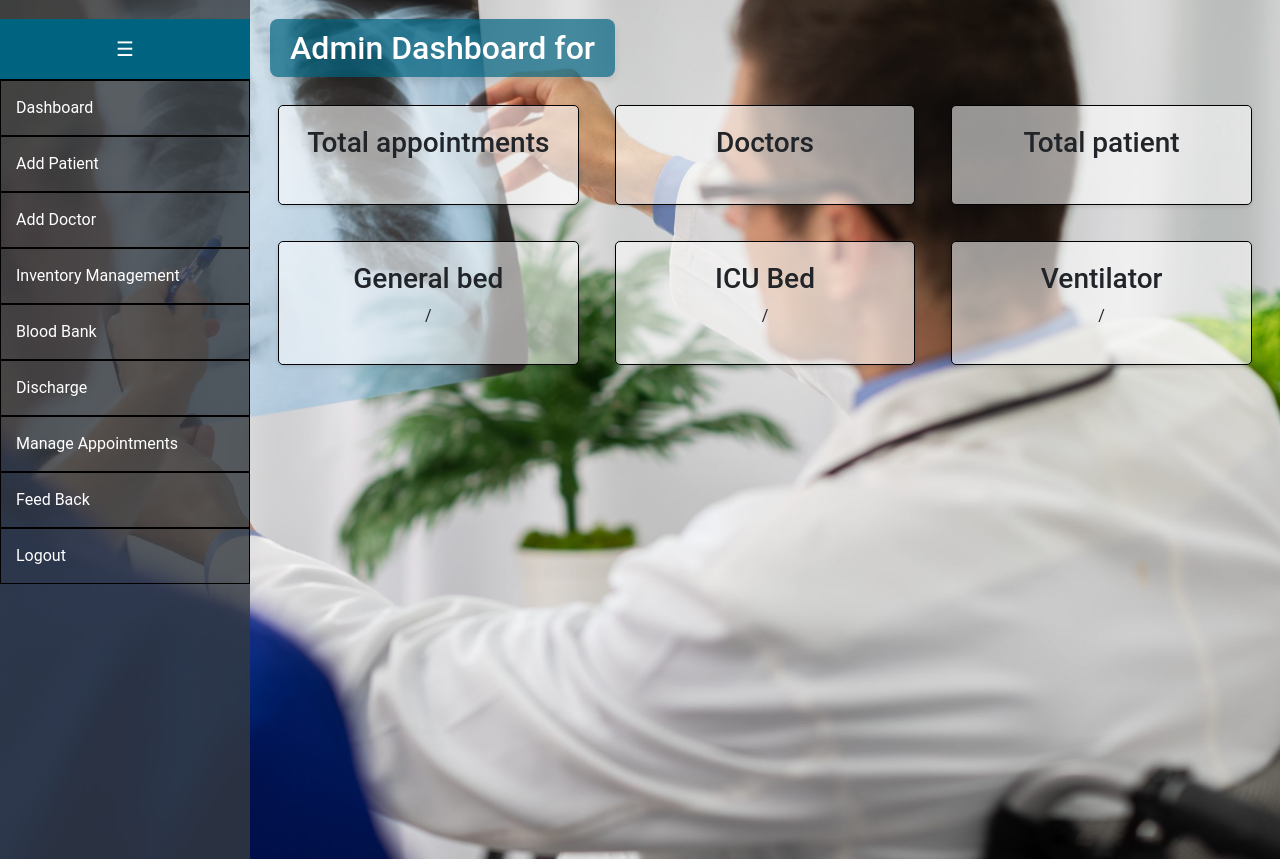
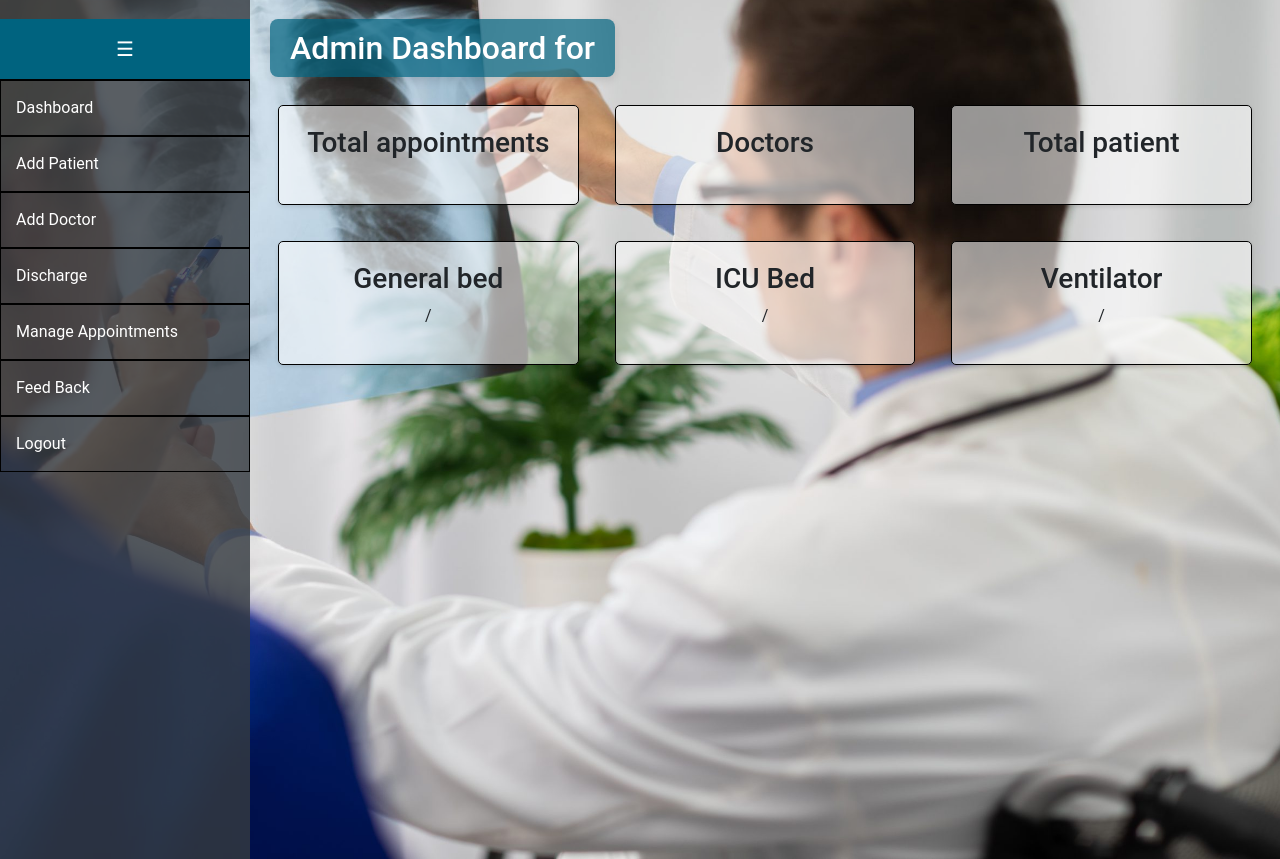
Before and after one commit to abhisek2004/Smart_hospital, a Flask app: template templates/admin_dashboard.html in a window 1280 px wide. Shown: the part 67-926 px from the top of the page. Run offline with Flask 3, Linux system fonts and the light colour scheme; the template is opened without the code that fills it, so the values that code supplies are empty; some libraries are stand-ins or nearby versions.

Commit message:
admin dash

```diff
--- a/templates/admin_dashboard.html
+++ b/templates/admin_dashboard.html
@@ -175,8 +175,8 @@
         <a href="#">Dashboard</a>
         <a href="./add_patient">Add Patient</a>
         <a href="/add_doc">Add Doctor</a>
-        <a href="/admin/inv_admin">Inventory Management</a>
-        <a href="https://eblood.odisha.gov.in/">Blood Bank</a>
+        <!-- <a href="/admin/inv_admin">Inventory Management</a> -->
+        <!-- <a href="https://eblood.odisha.gov.in/">Blood Bank</a> -->
         <a href="/admin/discharge">Discharge</a>
         <a href="/admin/manage_appointment">Manage Appointments</a>
         <a href="/admin/ContactUs_Data.html">Feed Back</a>
```
